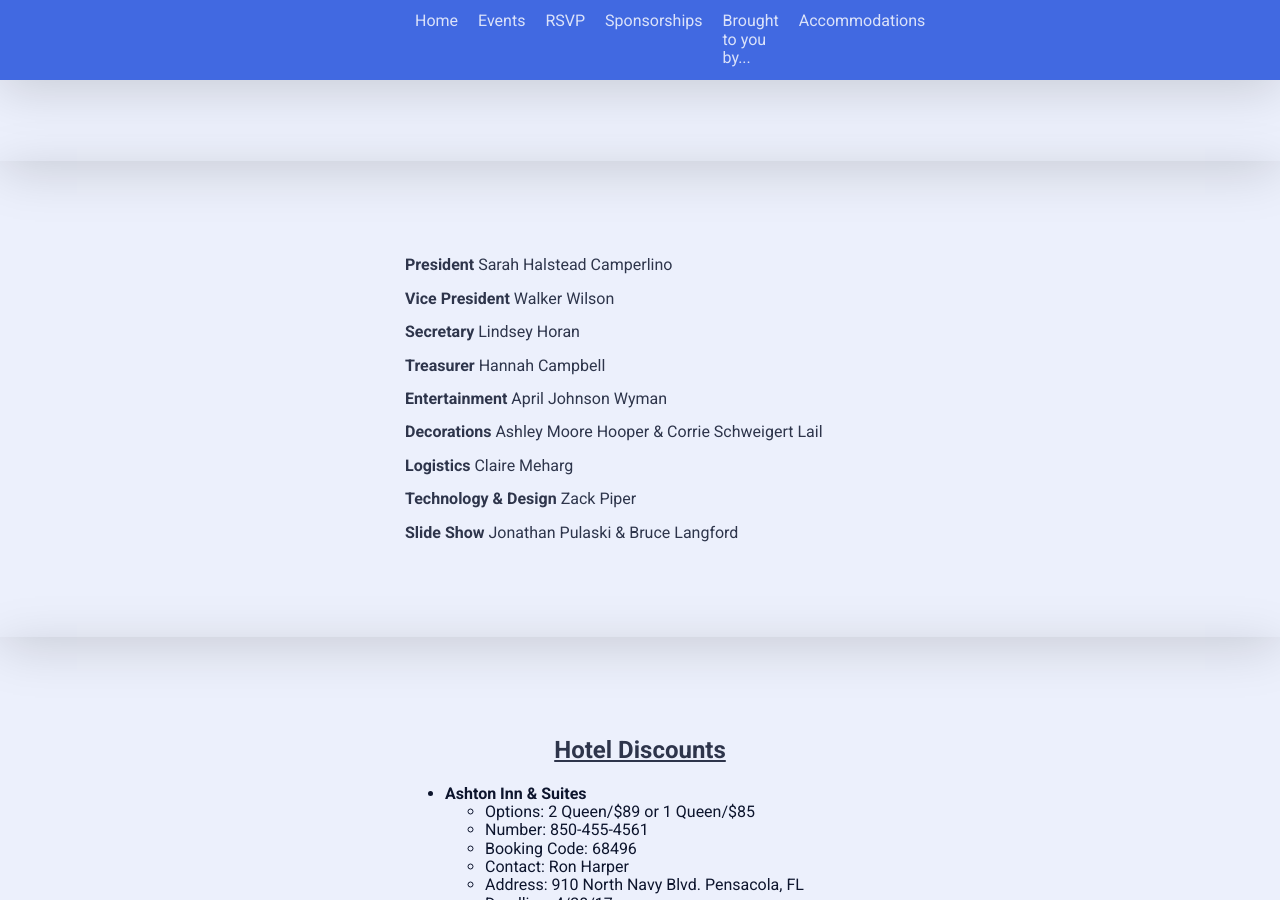
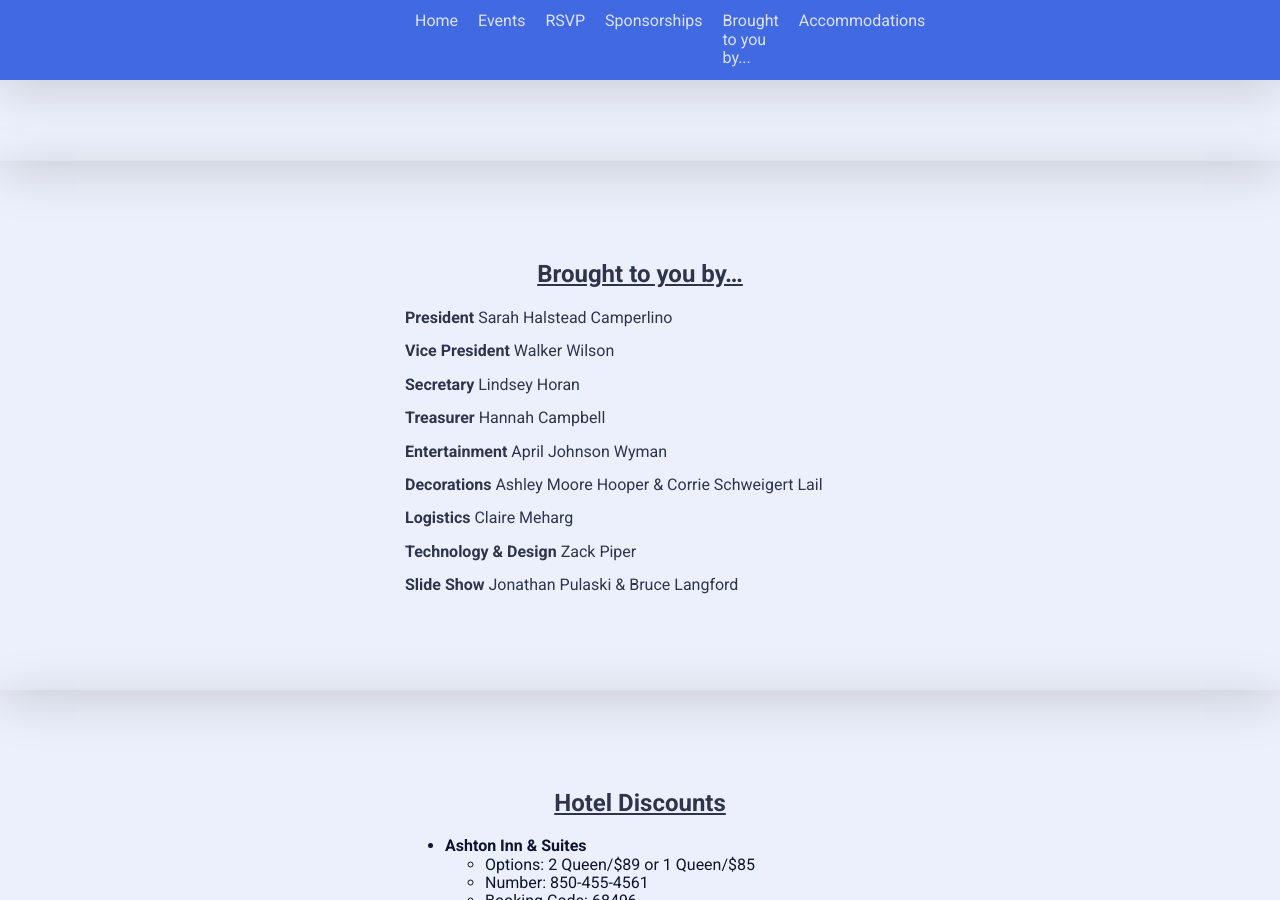
Before and after one commit to bookertwhs2007/bookertwhs, a Jekyll site: the page built from index.html, in a window 1280 px wide and 900 px high, scrolled down 2588 px. Built offline with Jekyll 4.4.1, drawn with Linux system fonts in a browser that asks for light colours; nearby versions of some CDN libraries.

Commit message:
Updated Brought To You By Dot Dot Dot

```diff
--- a/_sections/brought-to-you-by-dot-dot-dot.markdown
+++ b/_sections/brought-to-you-by-dot-dot-dot.markdown
@@ -3,6 +3,8 @@ title: Brought to you by...
 date: 2016-12-25 21:03:00 -06:00
 position: 5
 ---
+
+## Brought to you by...
 
 **President**
 Sarah Halstead Camperlino
```
